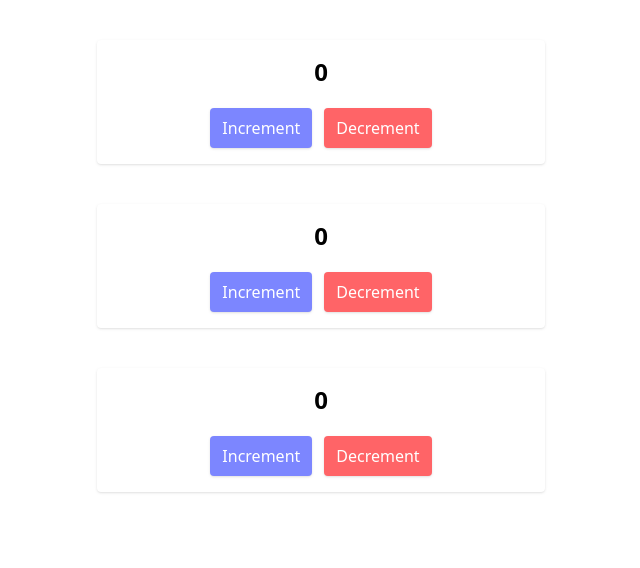
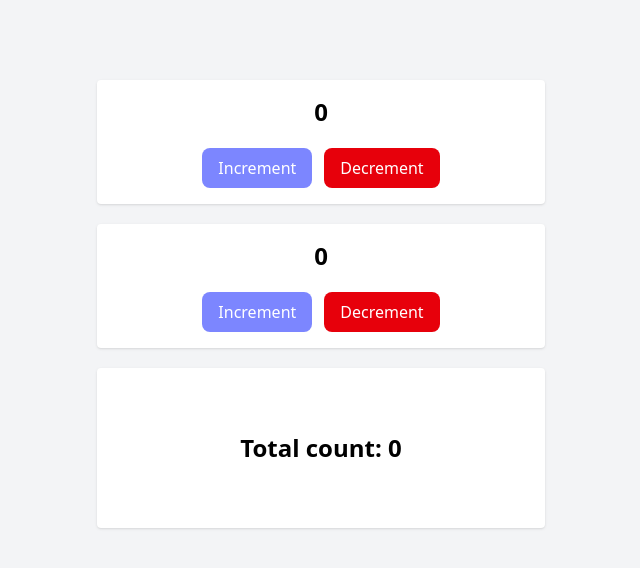
Before and after one commit to MosfiqurRubel/think-in-a-redux-way, a React (Vite) app in the folder redux-way/: page / in a window 1280 px wide. Shown: the top 568 px of the page, without its empty margins (319-959 px from the left). Built offline with nearby package versions, Linux system fonts and the light colour scheme.

Commit message:
(Update) - button component

```diff
--- a/redux-way/src/App.jsx
+++ b/redux-way/src/App.jsx
@@ -1,12 +1,61 @@
 import Counter from "@/components/Counter";
+import Stats from "@/components/Stats";
+import { useState } from "react";
+
+const initialState = [
+  { id: 1, count: 0 },
+  { id: 2, count: 0 },
+];
 
 function App() {
+  const [state, setState] = useState(initialState);
+
+  const totalCount = () => {
+    return state.reduce((total, counter) => total + counter.count, 0);
+  };
+
+  const increment = (id) => {
+    const updatedCounter = state.map((c) => {
+      if (c.id === id) {
+        return {
+          ...c,
+          count: c.count + 1,
+        };
+      }
+      return { ...c };
+    });
+
+    setState(updatedCounter);
+  };
+
+  const decrement = (id) => {
+    const updatedCounter = state.map((c) => {
+      if (c.id === id) {
+        return {
+          ...c,
+          count: c.count - 1,
+        };
+      }
+      return { ...c };
+    });
+    setState(updatedCounter);
+  };
+
   return (
-    <>
-      <Counter />
-      <Counter />
-      <Counter />
-    </>
+    <div className="w-screen h-screen p-10 bg-gray-100">
+      <div className="max-w-md mx-auto mt-10 space-y-5">
+        {state.map((count) => (
+          <Counter
+            key={count.id}
+            id={count.id}
+            count={count.count}
+            increment={increment}
+            decrement={decrement}
+          />
+        ))}
+        <Stats count={totalCount()} />
+      </div>
+    </div>
   );
 }
 
--- /dev/null
+++ b/redux-way/src/components/Button.jsx
@@ -0,0 +1,34 @@
+const Button = ({
+  children,
+  type = "button",
+  variant = "primary",
+  size = "md",
+  className,
+  handler,
+}) => {
+  const baseStyles =
+    "inline-flex items-center justify-center gap-2 font-medium rounded-lg transition-colors focus:outline-hidden disabled:opacity-50 disabled:pointer-events-none";
+
+  const variants = {
+    primary:
+      "bg-indigo-400 text-white hover:bg-indigo-600 dark:bg-white dark:text-secondary",
+    danger:
+      "bg-red-600 text-white hover:bg-red-700 dark:bg-red-500 dark:hover:bg-red-600",
+  };
+  const sizes = {
+    sm: "px-3 py-1.5 text-sm",
+    md: "px-4 py-2 text-base",
+    lg: "px-6 py-3 text-lg",
+  };
+  return (
+    <button
+      type={type}
+      onClick={handler}
+      className={`${baseStyles} ${variants[variant]} ${sizes[size]} ${className}`}
+    >
+      {children}
+    </button>
+  );
+};
+
+export default Button;
--- /dev/null
+++ b/redux-way/src/components/Count.jsx
@@ -0,0 +1,5 @@
+const Count = ({ count }) => {
+  return <div className="text-2xl font-semibold">{count}</div>;
+};
+
+export default Count;
--- a/redux-way/src/components/Counter.jsx
+++ b/redux-way/src/components/Counter.jsx
@@ -1,36 +1,17 @@
-import { useState } from "react";
+import Count from "@/components/Count";
+import Button from "@/components/Button";
 
-const Counter = () => {
-  const [count, setCount] = useState(0);
-
-  const increment = () => {
-    setCount((prevCount) => prevCount + 1);
-  };
-
-  const decrement = () => {
-    setCount((prevCount) => prevCount - 1);
-  };
-
+const Counter = ({ id, count, increment, decrement }) => {
   return (
-    <div className="max-w-md mx-auto mt-10 space-y-5">
-      <div className="p-4 h-auto flex flex-col items-center justify-center space-y-5 bg-white rounded shadow">
-        <div id="counter" className="text-2xl font-semibold">
-          {count}
-        </div>
-        <div className="flex space-x-3">
-          <button
-            onClick={increment}
-            className="bg-indigo-400 text-white px-3 py-2 rounded shadow"
-          >
-            Increment
-          </button>
-          <button
-            onClick={decrement}
-            className="bg-red-400 text-white px-3 py-2 rounded shadow"
-          >
-            Decrement
-          </button>
-        </div>
+    <div className="p-4 h-auto flex flex-col items-center justify-center space-y-5 bg-white rounded shadow">
+      <Count count={count} />
+      <div className="flex space-x-3">
+        <Button variant="primary" size="md" handler={() => increment(id)}>
+          Increment
+        </Button>
+        <Button variant="danger" size="md" handler={() => decrement(id)}>
+          Decrement
+        </Button>
       </div>
     </div>
   );
--- /dev/null
+++ b/redux-way/src/components/Stats.jsx
@@ -0,0 +1,9 @@
+const Stats = ({ count }) => {
+  return (
+    <section className="p-4 h-40 flex flex-col items-center justify-center space-y-5 bg-white rounded shadow">
+      <div className="text-2xl font-semibold">Total count: {count}</div>
+    </section>
+  );
+};
+
+export default Stats;
```
